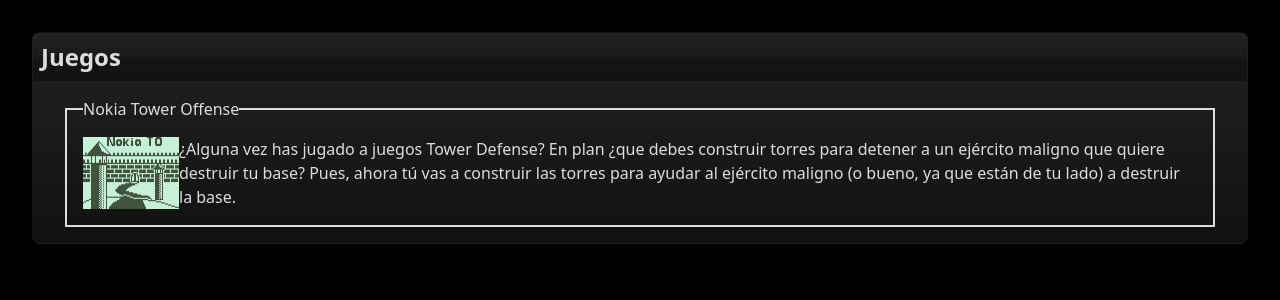
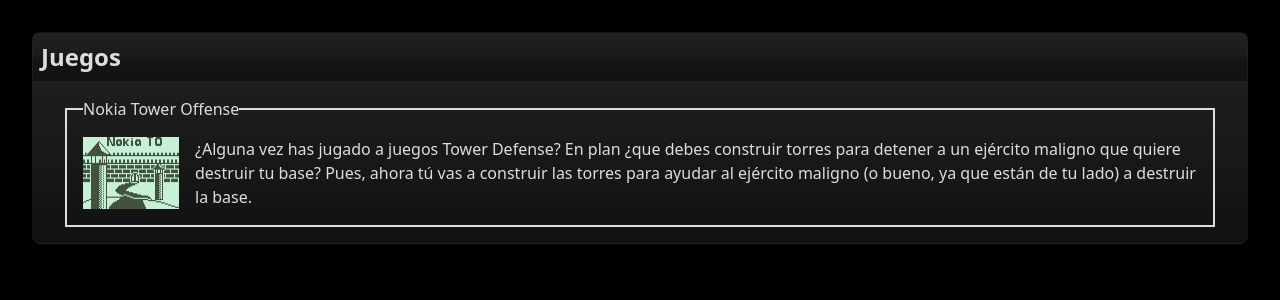
Before and after one commit to Libertifer/satart.tech, a PHP site: page / in a window 1280 px wide. Shown: the part 80-380 px from the top of the page. Run offline with PHP 8.4, Linux system fonts and the light colour scheme; some libraries are stand-ins or nearby versions.

Commit message:
Update style.css

```diff
--- a/css/style.css
+++ b/css/style.css
@@ -96,3 +96,7 @@ main {
   width: 300px;
   height: 200px;
 }
+
+.descriptio > p {
+  padding-left: 16px;
+}
```
